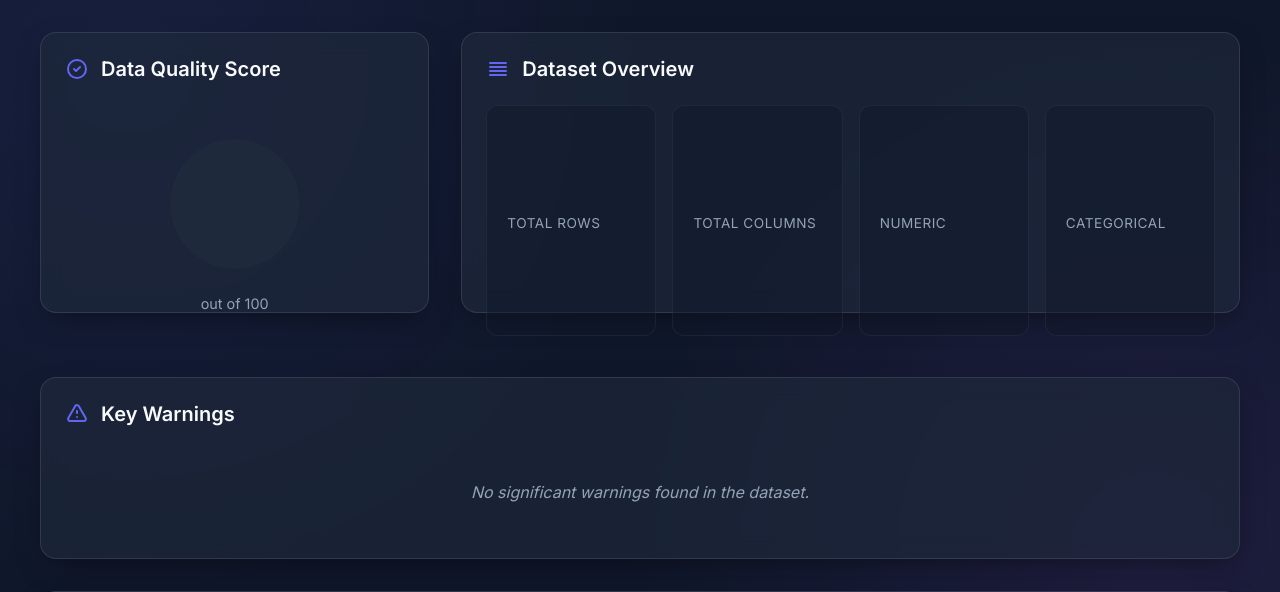
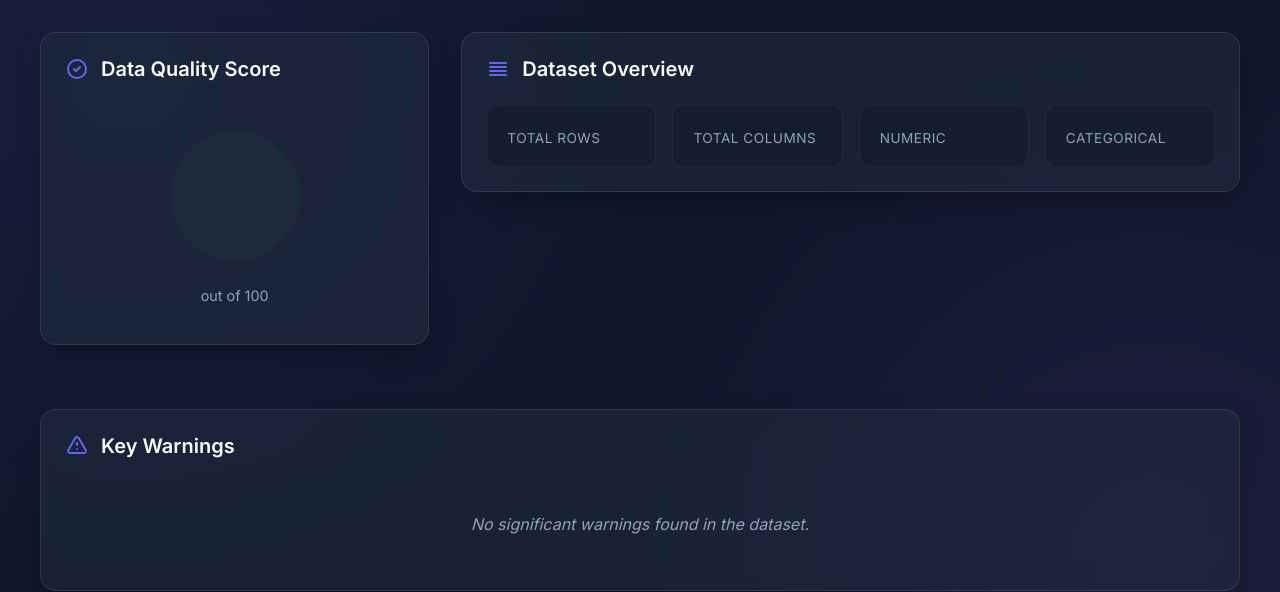
Before and after one commit to praveend54/Auto-EDA, a Flask app: template templates/result.html in a window 1280 px wide. Shown: the part 90-682 px from the top of the page. Run offline with Flask 3, Linux system fonts and the light colour scheme; the template is opened without the code that fills it, so the values that code supplies are empty.

Commit message:
Fixed CSS grid stretching layout bugs

```diff
--- a/templates/result.html
+++ b/templates/result.html
@@ -114,6 +114,7 @@
             grid-template-columns: 1fr 2fr;
             gap: 2rem;
             margin-bottom: 2rem;
+            align-items: start;
         }
 
         @media (max-width: 768px) {
@@ -158,7 +159,7 @@
             align-items: center;
             justify-content: center;
             text-align: center;
-            height: 100%;
+            padding: 1rem 0;
         }
 
         .score-circle {
@@ -200,7 +201,6 @@
             display: grid;
             grid-template-columns: repeat(auto-fit, minmax(140px, 1fr));
             gap: 1rem;
-            height: 100%;
         }
 
         .stat-card {
```
